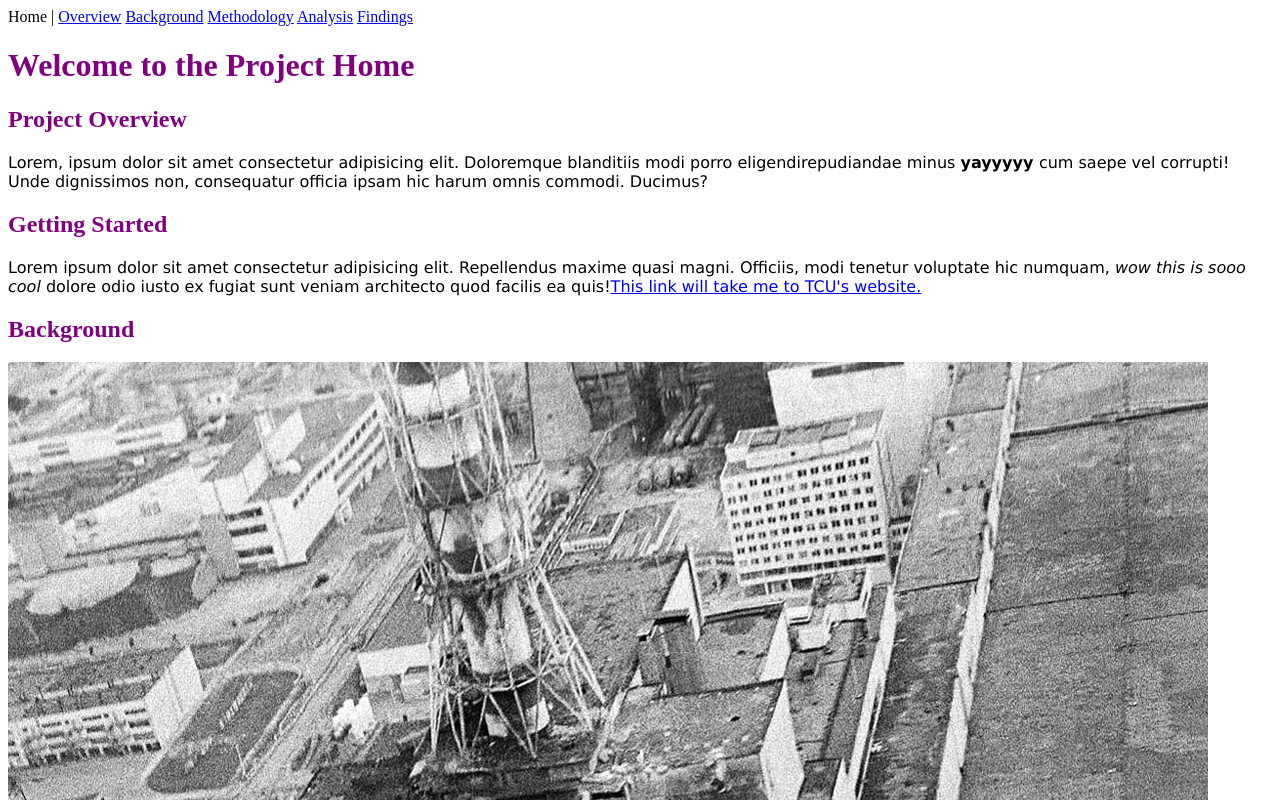
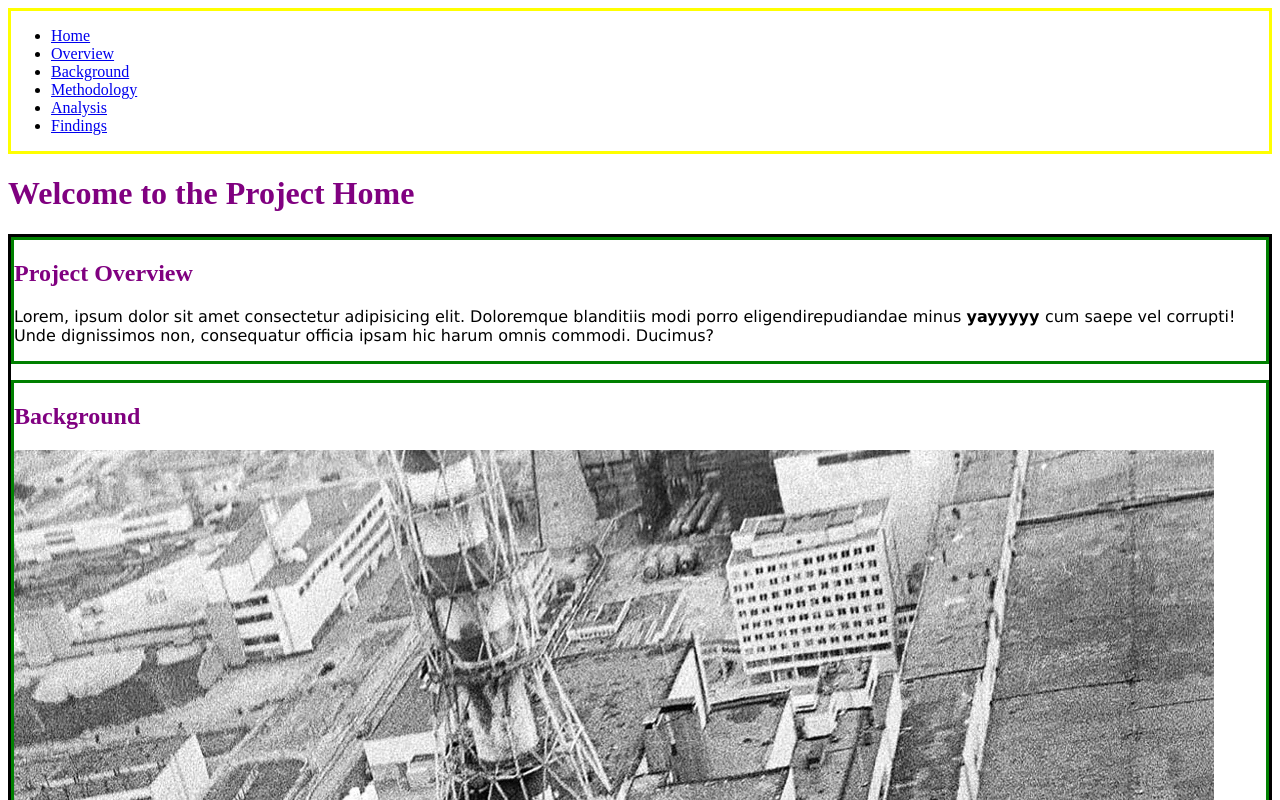
Before and after one commit to andrewkrayer21/20833_project, a plain HTML site: page index.html in a window 1280 px wide. Shown: the top 800 px of the page. Drawn offline with Linux system fonts and the light colour scheme.

Commit message:
HTML and CSS Updates

```diff
--- a/css/styles.css
+++ b/css/styles.css
@@ -1,2 +1,23 @@
 h1, h2, h3 {color:purple}
 p {font-family:'Lucida Sans', 'Lucida Sans Regular', 'Lucida Grande', 'Lucida Sans Unicode', Geneva, Verdana, sans-serif}
+
+header, footer{
+    boder-style:solid;
+    border-color: purple;
+
+}
+
+nav {
+    border-style:solid;
+    border-color:yellow;
+}
+
+main {
+    border-style:solid;
+    border-color:black;
+}
+
+section {
+    border-style:solid;
+    border-color:green;
+}
--- a/index.html
+++ b/index.html
@@ -6,61 +6,69 @@
     <title>Project Home</title>
 
     <link rel="stylesheet" href="css/styles.css">
+
 </head>
 <body>
+<header>
+    <nav>
+    <ul>
 
-    <nav>
+<li><a href="home">Home </a></li>
+<li><a href = "Overview">Overview</a></li>
+<li><a href = "#background">Background</a></li>
+<li><a href = "#methodology">Methodology</a></li>
+<li><a href = "#analysis">Analysis</a></li>
+<li><a href = "#findings">Findings</a></li>
 
-Home |
-
-<a href = "Overview">Overview</a>
-<a href = "#background">Background</a>
-<a href = "#methodology">Methodology</a>
-<a href = "#analysis">Analysis</a>
-<a href = "#findings">Findings</a>
-
-
+    </ul>
     </nav>
 
 <h1> Welcome to the Project Home</h1>
 
-<section>
-<section id = "Overview"></section>
+</header>
+
+<main>
+<section id = "Overview">
 <h2> Project Overview </h2>
 
 <p>Lorem, ipsum dolor sit amet consectetur adipisicing elit. Doloremque blanditiis modi porro eligendirepudiandae minus <strong> yayyyyy </strong>cum saepe vel corrupti! Unde dignissimos non, consequatur officia ipsam hic harum omnis commodi. Ducimus?</p>
 
-<section>
-
 </section>
 
-<h2> Getting Started</h2>
-
-<p> Lorem ipsum dolor sit amet consectetur adipisicing elit. Repellendus maxime quasi magni. Officiis, modi tenetur voluptate hic numquam, <em> wow this is sooo cool </em>dolore odio iusto ex fugiat sunt veniam architecto quod facilis ea quis!<a href="https://www.tcu.edu" target="_blank">This link will take me to TCU's website.</a>
 <p></p>
-<section id = "Background"></section>
+<section id = "Background">
 <h2> Background</h2>
 
 <img src="images/2000.webp" alt="images">
 
 <p>Lorem ipsum dolor sit amet consectetur adipisicing elit. Iure quas repellendus consectetur repudiandae ducimus, quia soluta corrupti tempore assumenda iusto fugiat error doloribus illo accusamus vero. Accusantium temporibus officia nisi.</p>
-<section id = "Analysis"></section>
+</section>
+
+<section id = "Analysis">
 <h2> Analysis</h2>
 
 <p>Lorem ipsum dolor sit amet consectetur adipisicing elit. Iure quas repellendus consectetur repudiandae ducimus, quia soluta corrupti tempore assumenda iusto fugiat error doloribus illo accusamus vero. Accusantium temporibus officia nisi.</p>
-<section id = "Methodology"></section>
+</section>
+
+
+<section id = "Methodology">
 <h2> Methodology</h2>
 
 <p>Lorem ipsum dolor sit amet consectetur adipisicing elit. Iure quas repellendus consectetur repudiandae ducimus, quia soluta corrupti tempore assumenda iusto fugiat error doloribus illo accusamus vero. Accusantium temporibus officia nisi.</p>
+</section>
 
-<section id = "findings"></section>
+<section id = "findings">
 
 <h2>Findings</h2>
 
 <p>Lorem ipsum dolor sit amet consectetur adipisicing elit. Iure quas repellendus consectetur repudiandae ducimus, quia soluta corrupti tempore assumenda iusto fugiat error doloribus illo accusamus vero. Accusantium temporibus officia nisi.</p>
+</section>
 
 
-
-
+</main>
+<footer>
+    <p>&copy; 2025 Project Home. All rights reserved.</p>
+    <p>Contact me: <a href="mailto:a.krayer@tcu.edu">a.krayer@tcu.edu</a></p>
+</footer>
 </body>
 </html>
```
